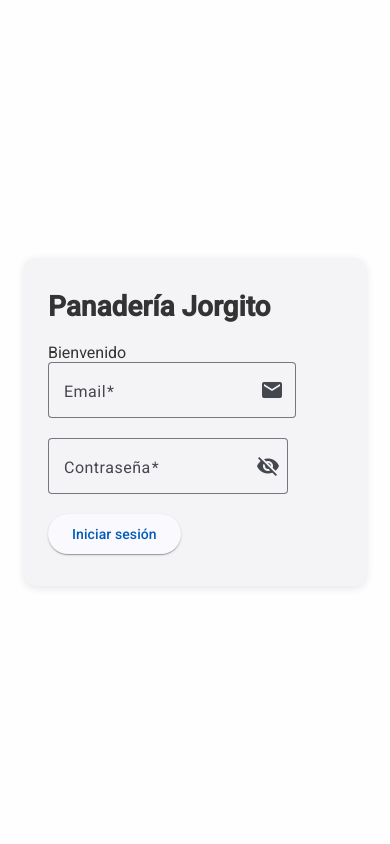
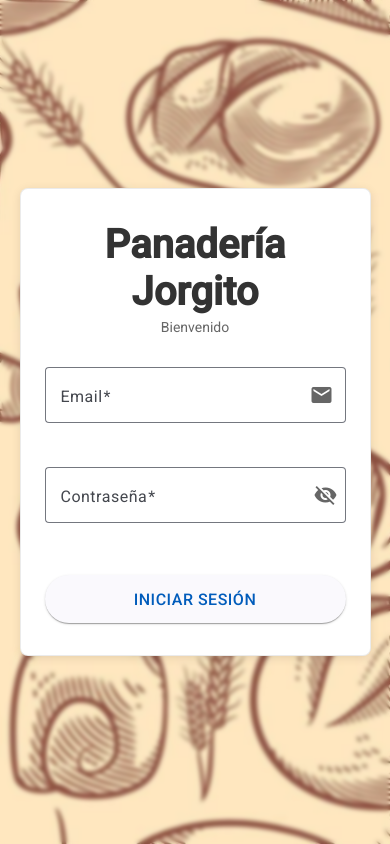
Before and after one commit to VictorTorreblancaFranco/PruebaAngular, an Angular app: page /login in a window 390 px wide. Built offline with nearby package versions, Linux system fonts and the light colour scheme.

Commit message:
actualizacion 9

```diff
--- a/src/app/components/login/login.component.scss
+++ b/src/app/components/login/login.component.scss
@@ -3,19 +3,28 @@
     justify-content: center;
     align-items: center;
     min-height: 100vh;
-    background-color: #f5f5f5; // Color de respaldo
-    background-image: linear-gradient(rgba(255, 255, 255, 0.9), rgba(255, 255, 255, 0.9));
+    width: 100vw;
     background-size: cover;
     background-position: center;
+    background-repeat: no-repeat;
+    background-image: url(/images/fondoprueba1.jpg);
     padding: 16px;
+    box-sizing: border-box;
+    margin: 0;
+    position: relative;
+    overflow: hidden;
 
-    // Solución para la imagen de fondo - verifica la ruta correcta
-    @at-root {
-        .with-background-image & {
-            background-image: linear-gradient(rgba(255, 255, 255, 0.9), rgba(255, 255, 255, 0.9)),
-                            url('/public/images/fondoprueba1.jpg');
-        }
-    }d
+    &::before {
+        content: '';
+        position: absolute;
+        top: 0;
+        left: 0;
+        right: 0;
+        bottom: 0;
+        background-color: rgba(255, 255, 255, 0.2);
+        backdrop-filter: blur(2px);
+        z-index: 0;
+    }
 
     .login-card {
         width: 100%;
@@ -26,7 +35,8 @@
         border: 1px solid rgba(0, 0, 0, 0.08);
         background: white;
         transition: transform 0.3s ease, box-shadow 0.3s ease;
-        backdrop-filter: blur(2px);
+        position: relative;
+        z-index: 1;
 
         &:hover {
             transform: translateY(-2px);
@@ -38,7 +48,7 @@
             text-align: center;
 
             .login-title {
-                font-size: 24px;
+                font-size: 40px;
                 font-weight: 600;
                 color: #333;
                 margin-bottom: 4px;
@@ -82,7 +92,7 @@
                         transition: color 0.2s ease;
 
                         &:hover {
-                            color: #2196F3; // Azul más llamativo para el hover
+                            color: #2196F3;
                         }
                     }
                 }
@@ -157,34 +167,33 @@
 
 @media (max-width: 600px) {
     .login-container {
-        padding: 8px;
-        background-image: linear-gradient(rgba(255, 255, 255, 0.95), rgba(255, 255, 255, 0.95));
-
-        // Solo aplica la imagen si existe
-        @at-root {
-            .with-background-image & {
-                background-image: linear-gradient(rgba(255, 255, 255, 0.95), rgba(255, 255, 255, 0.95)),
-                                url('/public/images/fondoprueba1.jpg');
-            }
-        }
+        padding: 0;
+        background-image: url(/images/fondoprueba1.jpg);
 
         .login-card {
+            width: 90%;
+            max-width: none;
+            margin: auto;
+            border-radius: 8px;
+            box-shadow: 0 2px 10px rgba(0, 0, 0, 0.1);
             padding: 32px 24px;
-            box-shadow: 0 2px 8px rgba(0, 0, 0, 0.1);
-            border: none;
-            width: calc(100% - 32px);
-            margin: 16px;
-            backdrop-filter: none;
 
             &:hover {
                 transform: none;
-                box-shadow: 0 2px 8px rgba(0, 0, 0, 0.1);
+                box-shadow: 0 2px 10px rgba(0, 0, 0, 0.1);
             }
         }
     }
 }
 
 @keyframes fadeIn {
-    from { opacity: 0; transform: translateY(-5px); }
-    to { opacity: 1; transform: translateY(0); }
+    from {
+        opacity: 0;
+        transform: translateY(-5px);
+    }
+
+    to {
+        opacity: 1;
+        transform: translateY(0);
+    }
 }
```
Also changed, not shown: src/assets/images/fondoprueba1.jpg (deleted).
